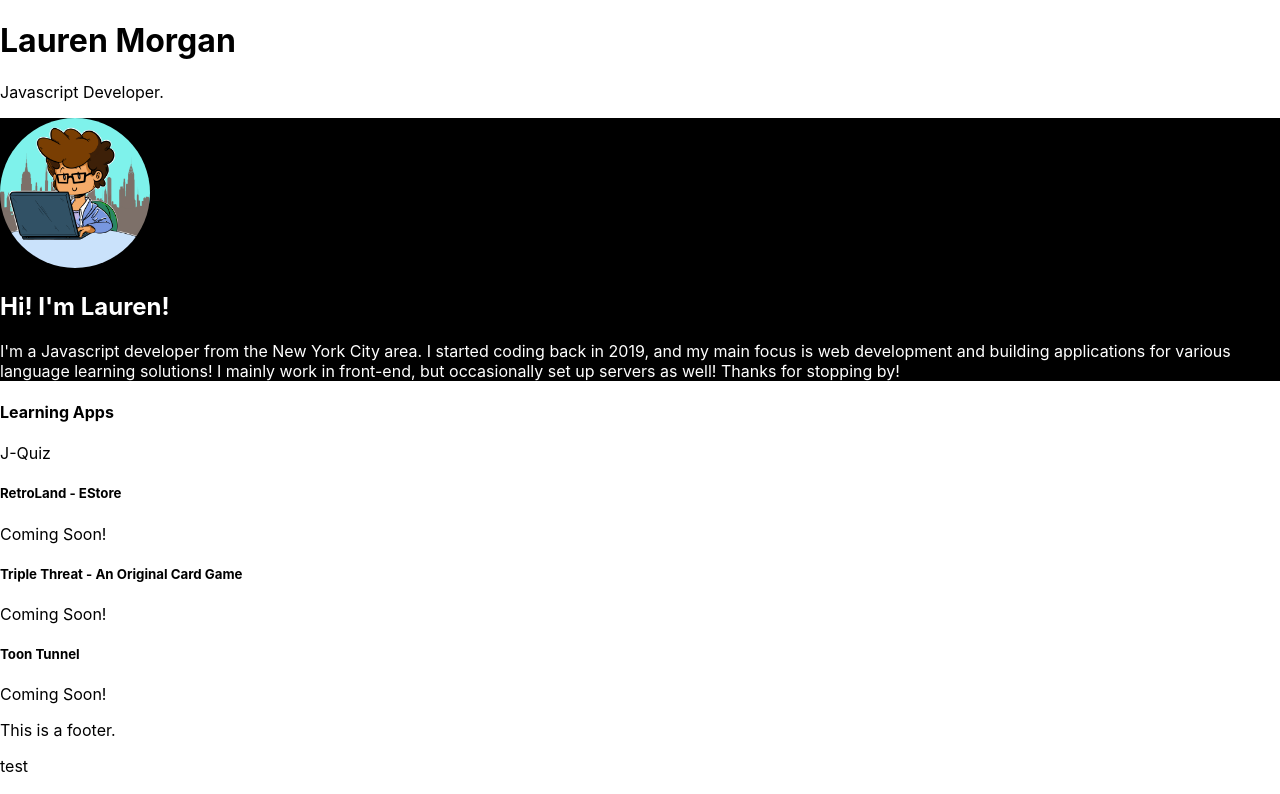
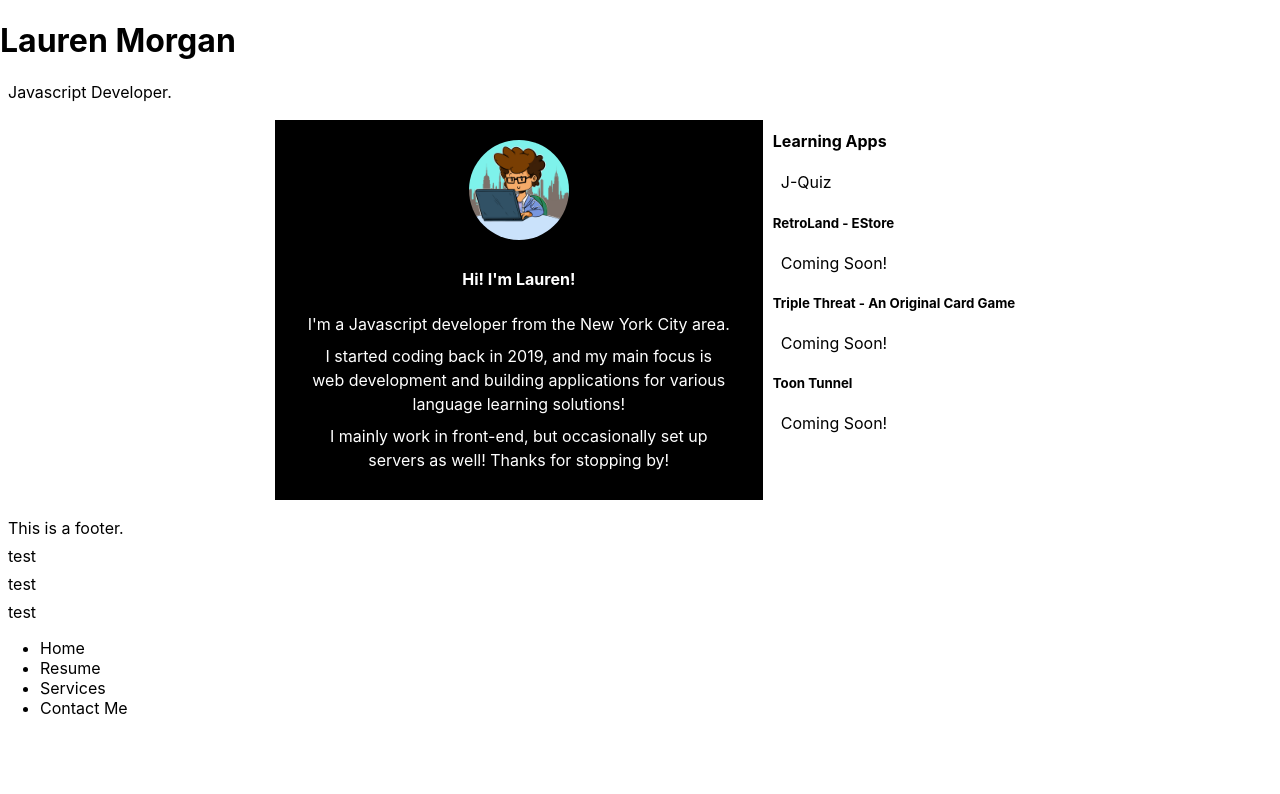
Before and after one commit to lcmortech/web-portfolio, a React (Create React App) app: page / in a window 1280 px wide. Shown: the top 794 px of the page. Built offline with nearby package versions, Linux system fonts and the light colour scheme.

Commit message:
added more styling to AboutMe, centered text

```diff
--- a/src/App.css
+++ b/src/App.css
@@ -21,11 +21,26 @@ footer {
   color: inherit;
 } */
 
+p {
+  margin: .5rem
+}
+
+.aside-container {
+  display: flex;
+  flex-flow: row no wrap;
+  justify-content: center;
+}
+
 .image-border {
   border-radius: 50%
 }
 
-.side-profile {
+.aboutme-aside {
+  padding: 20px;
+  margin: 10px;
+  width: 35%;
   background-color: black;
   color: white;
+  line-height: 1.5rem;
+  text-align: center;
 }
--- a/src/components/AboutMe.js
+++ b/src/components/AboutMe.js
@@ -3,10 +3,12 @@ import '../App.css'
 
 function AboutMe() {
  return(
-    <aside className="side-profile">
-        <img className="image-border" src={myImage} alt="cartoon me" width="150" />
-        <h1>Hi! I'm Lauren!</h1>
-        <p> I'm a Javascript developer from the New York City area. I started coding back in 2019, and my main focus is web development and building applications for various language learning solutions! I mainly work in front-end, but occasionally set up servers as well! Thanks for stopping by!
+    <aside className="aboutme-aside">
+        <img className="image-border" src={myImage} alt="cartoon me" width="100" />
+        <h4>Hi! I'm Lauren!</h4>
+        <p> I'm a Javascript developer from the New York City area.
+        <p>I started coding back in 2019, and my main focus is web development and building applications for various language learning solutions!</p>
+        <p>I mainly work in front-end, but occasionally set up servers as well! Thanks for stopping by!</p>
         </p>
     </aside>
  )
--- a/src/components/HPMain.js
+++ b/src/components/HPMain.js
@@ -3,10 +3,10 @@ import Projects from "./Projects";
 
 function HPMain() {
     return(
-        <>
+        <div className="aside-container">
         <AboutMe />
         <Projects />
-        </>
+        </div>
         )
  }
 
```
